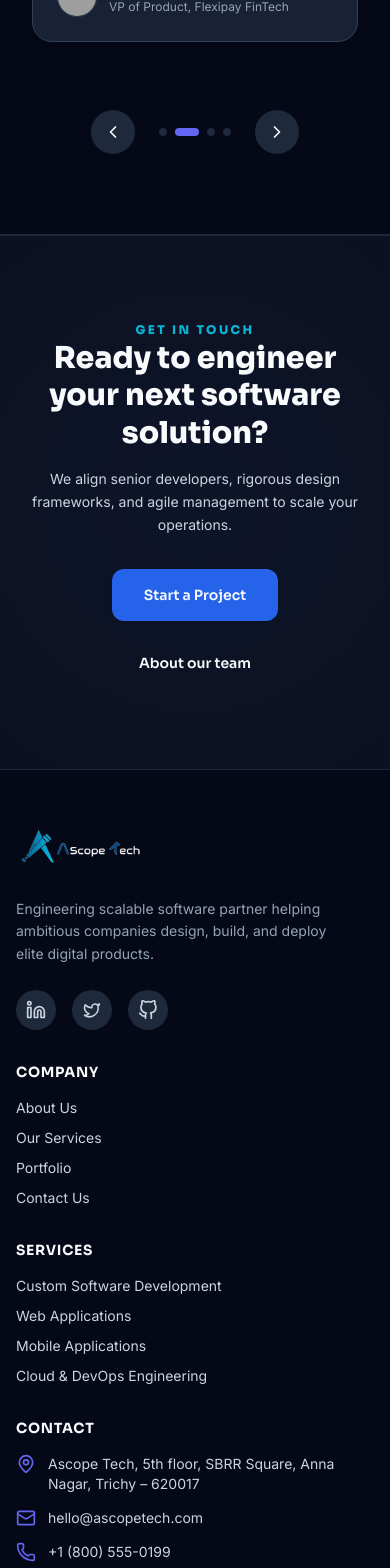
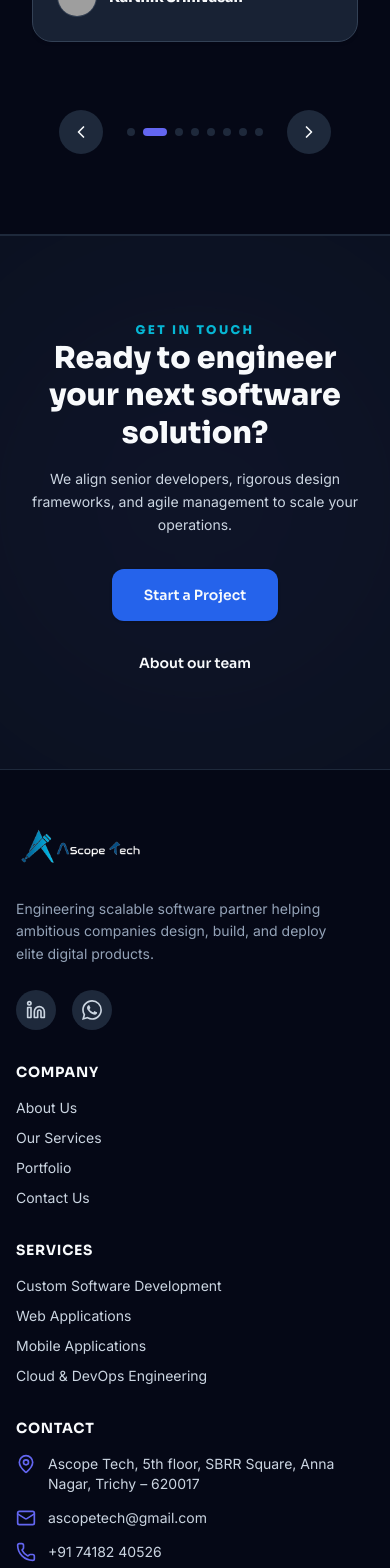
Before and after one commit to mythilijaikumar2-crypto/new-it-web-, a React (Vite) app: page / in a window 390 px wide. Shown: the part 6920-8488 px from the top of the page. Built offline with nearby package versions, Linux system fonts and the light colour scheme; grey boxes are pictures that could not be loaded.

Commit message:
feat: update testimonials and update contact details with WhatsApp and phone/email changes

```diff
--- a/src/components/Footer.tsx
+++ b/src/components/Footer.tsx
@@ -24,23 +24,17 @@ export const Footer: React.FC = () => {
             </p>
             <div className="flex items-center space-x-4 pt-2">
               {/* Custom SVG LinkedIn */}
-              <a href="#" className="w-10 h-10 rounded-full bg-surface hover:bg-accent hover:text-bg_primary transition-colors flex items-center justify-center cursor-pointer text-text_secondary" aria-label="LinkedIn">
+              <a href="https://www.linkedin.com/company/ascope-tech-private-limited/posts/?feedView=all" target="_blank" rel="noopener noreferrer" className="w-10 h-10 rounded-full bg-surface hover:bg-accent hover:text-bg_primary transition-colors flex items-center justify-center cursor-pointer text-text_secondary" aria-label="LinkedIn">
                 <svg viewBox="0 0 24 24" width="20" height="20" stroke="currentColor" strokeWidth="2" fill="none" strokeLinecap="round" strokeLinejoin="round">
                   <path d="M16 8a6 6 0 0 1 6 6v7h-4v-7a2 2 0 0 0-2-2 2 2 0 0 0-2 2v7h-4v-7a6 6 0 0 1 6-6z" />
                   <rect x="2" y="9" width="4" height="12" />
                   <circle cx="4" cy="4" r="2" />
                 </svg>
               </a>
-              {/* Custom SVG Twitter */}
-              <a href="#" className="w-10 h-10 rounded-full bg-surface hover:bg-accent hover:text-bg_primary transition-colors flex items-center justify-center cursor-pointer text-text_secondary" aria-label="Twitter">
-                <svg viewBox="0 0 24 24" width="18" height="18" stroke="currentColor" strokeWidth="2" fill="none" strokeLinecap="round" strokeLinejoin="round">
-                  <path d="M22 4s-.7 2.1-2 3.4c1.6 10-9.4 17.3-18 11.6 2.2.1 4.4-.6 6-2C3 15.5.5 9.6 3 5c2.2 2.6 5.6 4.1 9 4-.9-4.2 4-6.6 7-3.8 1.1 0 3-1.2 3-1.2z" />
-                </svg>
-              </a>
-              {/* Custom SVG GitHub */}
-              <a href="#" className="w-10 h-10 rounded-full bg-surface hover:bg-accent hover:text-bg_primary transition-colors flex items-center justify-center cursor-pointer text-text_secondary" aria-label="GitHub">
-                <svg viewBox="0 0 24 24" width="20" height="20" stroke="currentColor" strokeWidth="2" fill="none" strokeLinecap="round" strokeLinejoin="round">
-                  <path d="M9 19c-5 1.5-5-2.5-7-3m14 6v-3.87a3.37 3.37 0 0 0-.94-2.61c3.14-.35 6.44-1.54 6.44-7A5.44 5.44 0 0 0 20 4.77 5.07 5.07 0 0 0 19.91 1S18.73.65 16 2.48a13.38 13.38 0 0 0-7 0C6.27.65 5.09 1 5.09 1A5.07 5.07 0 0 0 5 4.77a5.44 5.44 0 0 0-1.5 3.78c0 5.42 3.3 6.61 6.44 7A3.37 3.37 0 0 0 9 18.13V22" />
+              {/* Custom SVG WhatsApp */}
+              <a href="https://wa.me/917418240526" target="_blank" rel="noopener noreferrer" className="w-10 h-10 rounded-full bg-surface hover:bg-accent hover:text-bg_primary transition-colors flex items-center justify-center cursor-pointer text-text_secondary" aria-label="WhatsApp">
+                <svg viewBox="0 0 24 24" width="20" height="20" fill="currentColor">
+                  <path d="M17.472 14.382c-.297-.149-1.758-.867-2.03-.967-.273-.099-.471-.148-.67.15-.197.297-.767.966-.94 1.164-.173.199-.347.223-.644.075-.297-.15-1.255-.463-2.39-1.475-.883-.788-1.48-1.761-1.653-2.059-.173-.297-.018-.458.13-.606.134-.133.298-.347.446-.52.149-.174.198-.298.298-.497.099-.198.05-.371-.025-.52-.075-.149-.669-1.612-.916-2.207-.242-.579-.487-.5-.669-.51-.173-.008-.371-.01-.57-.01-.198 0-.52.074-.792.372-.272.297-1.04 1.016-1.04 2.479 0 1.462 1.065 2.875 1.213 3.074.149.198 2.096 3.2 5.077 4.487.709.306 1.262.489 1.694.625.712.227 1.36.195 1.871.118.571-.085 1.758-.719 2.006-1.413.248-.694.248-1.289.173-1.413-.074-.124-.272-.198-.57-.347m-5.421 7.403h-.004a9.87 9.87 0 01-5.031-1.378l-.361-.214-3.741.982.998-3.648-.235-.374a9.86 9.86 0 01-1.51-5.26c.001-5.45 4.436-9.884 9.888-9.884 2.64 0 5.122 1.03 6.988 2.898a9.825 9.825 0 012.893 6.994c-.003 5.45-4.437 9.884-9.885 9.884m8.413-18.297A11.815 11.815 0 0012.05 0C5.495 0 .16 5.335.157 11.892c0 2.096.547 4.142 1.588 5.945L0 24l6.335-1.662c1.746.953 3.71 1.457 5.705 1.458h.005c6.554 0 11.89-5.335 11.893-11.893a11.821 11.821 0 00-3.48-8.413z" />
                 </svg>
               </a>
             </div>
@@ -100,11 +94,11 @@ export const Footer: React.FC = () => {
               </li>
               <li className="flex items-center space-x-3">
                 <Mail className="w-5 h-5 text-accent shrink-0" />
-                <a href="mailto:hello@ascopetech.com" className="hover:text-text_primary transition-colors">hello@ascopetech.com</a>
+                <a href="https://mail.google.com/mail/?view=cm&fs=1&to=ascopetech@gmail.com" target="_blank" rel="noopener noreferrer" className="hover:text-text_primary transition-colors">ascopetech@gmail.com</a>
               </li>
               <li className="flex items-center space-x-3">
                 <Phone className="w-5 h-5 text-accent shrink-0" />
-                <a href="tel:+18005550199" className="hover:text-text_primary transition-colors">+1 (800) 555-0199</a>
+                <a href="tel:+917418240526" className="hover:text-text_primary transition-colors">+91 74182 40526</a>
               </li>
             </ul>
           </div>
--- a/src/components/TestimonialCarousel.tsx
+++ b/src/components/TestimonialCarousel.tsx
@@ -6,31 +6,43 @@ import { TRANSITIONS } from '../lib/motion';
 const TESTIMONIALS = [
   {
     quote: "Ascope Tech designed and delivered our core cloud infrastructure in record time. Their architectural advice was flawless, and the performance has been outstanding.",
-    author: "Sarah Jenkins",
-    role: "CTO",
-    company: "SaaSify Logistics",
+    author: "Saranya Krishnan",
     avatar: "https://images.unsplash.com/photo-1494790108377-be9c29b29330?auto=format&fit=crop&w=150&q=80"
   },
   {
     quote: "The team at Ascope Tech are elite engineering partners. They stepped in to rescue a failing mobile app codebase and turned it into our highest-rated product.",
-    author: "David Chen",
-    role: "VP of Product",
-    company: "Flexipay FinTech",
+    author: "Karthik Srinivasan",
     avatar: "https://images.unsplash.com/photo-1507003211169-0a1dd7228f2d?auto=format&fit=crop&w=150&q=80"
   },
   {
     quote: "IT Staff Augmentation from Ascope Tech helped us scale our engineering team by 5 senior engineers in a week. Outstanding quality of code and work ethic.",
-    author: "Marcus Thompson",
-    role: "Engineering Director",
-    company: "AeroDynamics",
+    author: "Hariharan Venkatesan",
     avatar: "https://images.unsplash.com/photo-1500648767791-00dcc994a43e?auto=format&fit=crop&w=150&q=80"
   },
   {
     quote: "Working with Ascope Tech was a game-changer. They built our AI-powered customer analytics portal from scratch, delivering a clean, highly scalable interface.",
-    author: "Elena Rostova",
-    role: "Founder & CEO",
-    company: "DataVibe AI",
+    author: "Divya Ramakrishnan",
     avatar: "https://images.unsplash.com/photo-1438761681033-6461ffad8d80?auto=format&fit=crop&w=150&q=80"
+  },
+  {
+    quote: "Ascope Tech has been our go-to partner for all critical software upgrades. Their attention to detail and responsiveness is unmatched.",
+    author: "Srinivasan Ramanujam",
+    avatar: "https://images.unsplash.com/photo-1506794778202-cad84cf45f1d?auto=format&fit=crop&w=150&q=80"
+  },
+  {
+    quote: "Their expertise in custom database migration saved us weeks of downtime. Truly a remarkable engineering team.",
+    author: "Lakshmi Narayanan",
+    avatar: "https://images.unsplash.com/photo-1544005313-94ddf0286df2?auto=format&fit=crop&w=150&q=80"
+  },
+  {
+    quote: "From UI/UX mockups to full production deployment, the development flow was extremely smooth and professional.",
+    author: "Rajesh Kumar",
+    avatar: "https://images.unsplash.com/photo-1519085360753-af0119f7cbe7?auto=format&fit=crop&w=150&q=80"
+  },
+  {
+    quote: "The modern interface designs and optimization recommendations they provided exceeded all of our expectations.",
+    author: "Sandhya Hegde",
+    avatar: "https://images.unsplash.com/photo-1534528741775-53994a69daeb?auto=format&fit=crop&w=150&q=80"
   }
 ];
 
@@ -140,9 +152,6 @@ export const TestimonialCarousel: React.FC = () => {
                 <h4 className="font-heading font-extrabold text-sm text-text_primary">
                   {TESTIMONIALS[activeIndex].author}
                 </h4>
-                <p className="text-xs text-text_muted">
-                  {TESTIMONIALS[activeIndex].role}, {TESTIMONIALS[activeIndex].company}
-                </p>
               </div>
             </div>
           </motion.div>
@@ -151,7 +160,7 @@ export const TestimonialCarousel: React.FC = () => {
 
       {/* Desktop View (Show 3 grid items) */}
       <div className="hidden md:grid grid-cols-3 gap-6">
-        {TESTIMONIALS.slice(0, 3).map((item, idx) => (
+        {[...TESTIMONIALS, ...TESTIMONIALS].slice(activeIndex, activeIndex + 3).map((item, idx) => (
           <div
             key={idx}
             className="bg-card_bg border border-border_custom p-8 rounded-lg shadow-card_default hover:shadow-card_hover transition-all duration-300 text-left flex flex-col justify-between"
@@ -173,17 +182,14 @@ export const TestimonialCarousel: React.FC = () => {
                 <h4 className="font-heading font-extrabold text-sm text-text_primary">
                   {item.author}
                 </h4>
-                <p className="text-xs text-text_muted">
-                  {item.role}, {item.company}
-                </p>
               </div>
             </div>
           </div>
         ))}
       </div>
 
-      {/* Navigation Indicators & Buttons for Mobile */}
-      <div className="flex items-center justify-center space-x-6 mt-6 md:hidden">
+      {/* Navigation Indicators & Buttons */}
+      <div className="flex items-center justify-center space-x-6 mt-6">
         <button
           onClick={handlePrev}
           className="w-10 h-10 rounded-full bg-surface hover:bg-neutral-800 transition-colors flex items-center justify-center text-text_primary cursor-pointer min-h-[44px] min-w-[44px]"
--- a/src/pages/Contact.tsx
+++ b/src/pages/Contact.tsx
@@ -155,8 +155,8 @@ export const Contact: React.FC = () => {
                   <h3 className="font-heading font-extrabold text-xs text-text_primary uppercase tracking-wider mb-1">
                     Email Inquiry
                   </h3>
-                  <a href="mailto:hello@ascopetech.com" className="text-xs md:text-sm text-text_secondary font-semibold hover:text-secondary transition-colors">
-                    hello@ascopetech.com
+                  <a href="https://mail.google.com/mail/?view=cm&fs=1&to=ascopetech@gmail.com" target="_blank" rel="noopener noreferrer" className="text-xs md:text-sm text-text_secondary font-semibold hover:text-secondary transition-colors">
+                    ascopetech@gmail.com
                   </a>
                 </div>
               </motion.div>
@@ -177,8 +177,8 @@ export const Contact: React.FC = () => {
                   <h3 className="font-heading font-extrabold text-xs text-text_primary uppercase tracking-wider mb-1">
                     Call Us
                   </h3>
-                  <a href="tel:+18005550199" className="text-xs md:text-sm text-text_secondary font-semibold hover:text-secondary transition-colors">
-                    +1 (800) 555-0199
+                  <a href="tel:+917418240526" className="text-xs md:text-sm text-text_secondary font-semibold hover:text-secondary transition-colors">
+                    +91 74182 40526
                   </a>
                 </div>
               </motion.div>
@@ -215,7 +215,7 @@ export const Contact: React.FC = () => {
               <p className="text-xs text-text_secondary leading-relaxed font-medium">
                 Prefer a direct technical walkthrough? Book a 30-min architecture scoping call with our Lead Architect.
               </p>
-              <a href="mailto:hello@ascopetech.com?subject=Technical Scoping Call Request" className="inline-flex items-center text-xs font-bold text-secondary hover:underline">
+              <a href="https://mail.google.com/mail/?view=cm&fs=1&to=ascopetech@gmail.com&su=Technical%20Scoping%20Call%20Request" target="_blank" rel="noopener noreferrer" className="inline-flex items-center text-xs font-bold text-secondary hover:underline">
                 <span>Book a session</span>
                 <ArrowRight className="w-3.5 h-3.5 ml-1" />
               </a>
```
